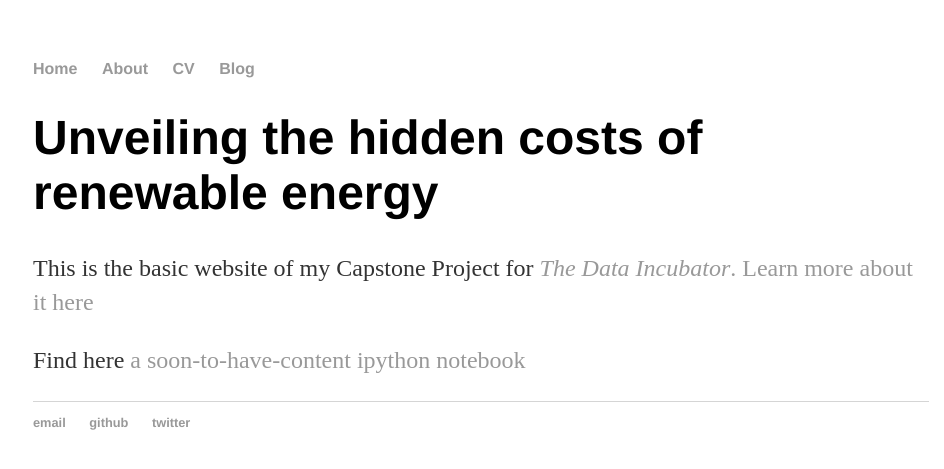
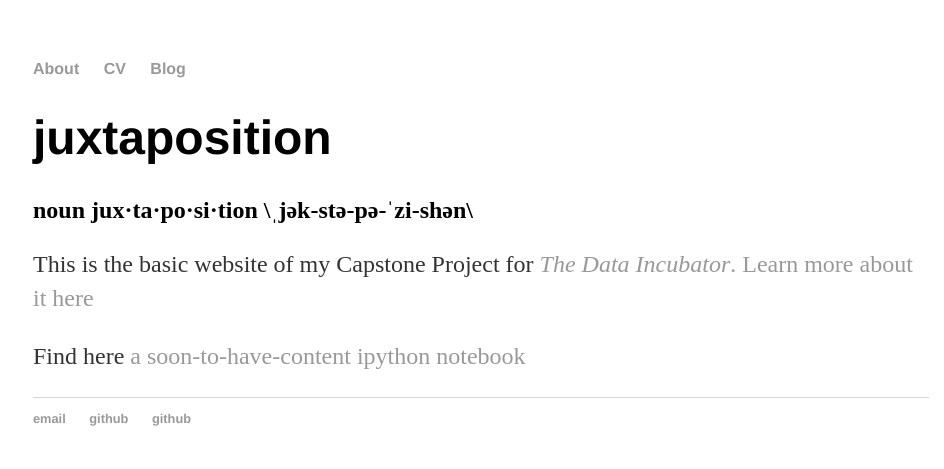
Before and after one commit to bartholdja/bartholdja.github.io, a Jekyll site: the page built from about/index.html, in a window 1280 px wide. Shown: the top 469 px of the page, without its empty margins (159-1103 px from the left). Built offline with Jekyll 4.4.1, drawn with Linux system fonts in a browser that asks for light colours.

Commit message:
building up webpage

```diff
--- a/_layouts/default.html
+++ b/_layouts/default.html
@@ -8,8 +8,7 @@
 		<body>
 			<nav>
 	    		<ul>
-	        		<li><a href="/">Home</a></li>
-		        	<li><a href="/about">About</a></li>
+		        	<li><a href="/">About</a></li>
 	        		<li><a href="/cv">CV</a></li>
 	        		<li><a href="/blog">Blog</a></li>
 	    		</ul>
@@ -21,9 +20,9 @@
 			</div><!-- /.container -->
 			<footer>
 	    		<ul>
-	        		<li><a href="mailto:julia.barthold@mg.thedataincubator.com">email</a></li>
+	        		<li><a href="mailto:bartholdja@gmail.com">email</a></li>
 	        		<li><a href="https://github.com/bartholdja">github</a></li>
-					<li><a href="https://twitter.com/jabarthold">twitter</a></li>
+					<li><a href="https://twitter.com/jabarthold">github</a></li>
 				</ul>
 			</footer>
 		</body>
--- a/about/index.html
+++ b/about/index.html
@@ -1,9 +1,10 @@
 ---
 layout: default
-title: The Data Incubator Capstone Project
+title:
 ---
 <div class="blurb">
-	<h1>Unveiling the hidden costs of renewable energy</h1>
+	<h1>juxtaposition</h1>
+	<h2> noun jux·ta·po·si·tion \ˌjək-stə-pə-ˈzi-shən\</h2>
 	<p>This is the basic website of my Capstone Project for  <a href=https://www.thedataincubator.com><em>The Data Incubator</em>.</a> <a href=https://www.youtube.com/watch?v=5l6SfLy4HdQ&feature=em-upload_owner> Learn more about it here</a></p>
 	<p>Find here <a href=https://github.com/bartholdja/bartholdja.github.io/blob/master/.ipynb_checkpoints/capProj-checkpoint.ipynb> a soon-to-have-content ipython notebook</a><p>
 </div><!-- /.blurb -->
--- a/blog/index.html
+++ b/blog/index.html
@@ -1,6 +1,6 @@
 ---
 layout: default
-title: Julia Barthold's Blog
+title: Blog
 ---
 	<h1>{{ page.title }}</h1>
 	<ul class="posts">
```
